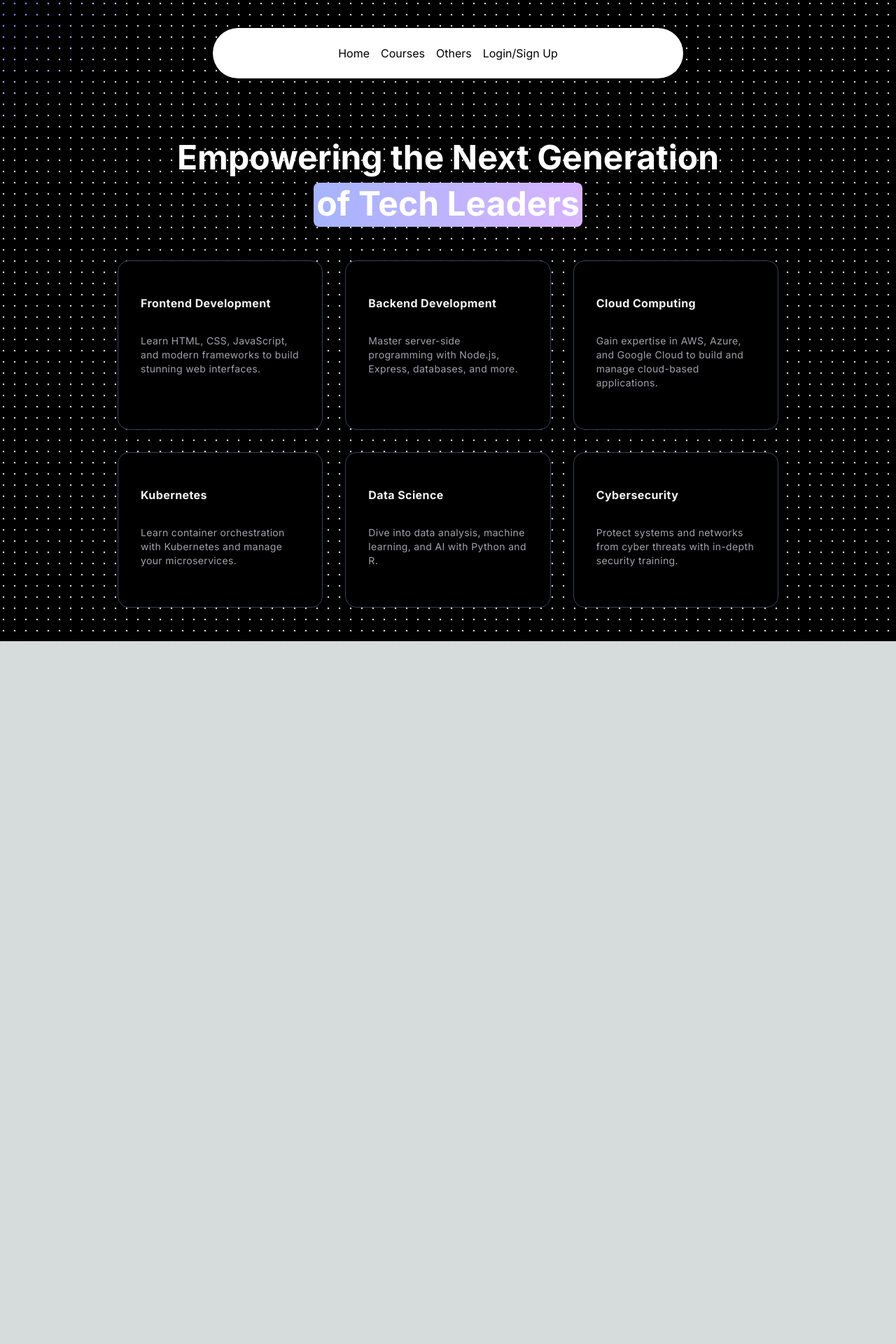
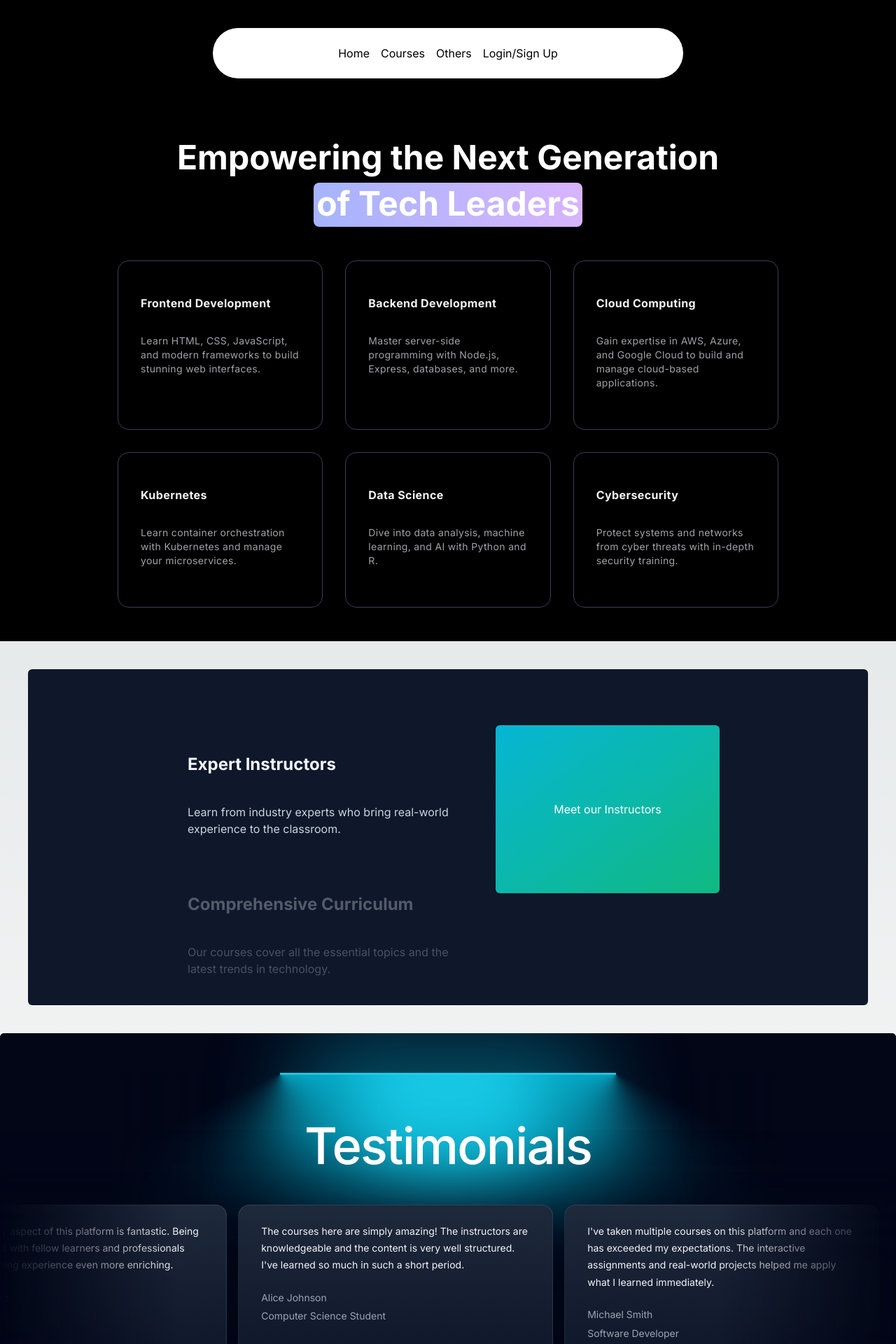
Before and after one commit to l0rdsky/edunet-basic_NextJs_project-, a Next.js app: page / in a window 1280 px wide. Shown: the top 1920 px of the page at 70% size. Before the commit the page ends 916 px from the top, so only its background shows below. Built offline with nearby package versions, Linux system fonts and the light colour scheme.

Commit message:
added whychoose section and gridbackground(does'nt worked)

```diff
--- a/src/app/page.tsx
+++ b/src/app/page.tsx
@@ -1,11 +1,21 @@
 import HeroSection from "@/components/HeroSection";
-import CardHover from "@/components/CardHover";
+import StickyScrollRevealDemo from "@/components/StickyScrollBar";
+import GridBackgroundDemo from "@/components/GridBackground";
+import InfiniteMovingCardsDemo from "@/components/InfiniteMovingCardsDemo";
+import LampDemo from "@/components/Lampdemo";
+
+
 export default function Home() {
   return (
    <>
 
     <HeroSection></HeroSection>
-{/* <CardHover></CardHover> */}
+    <StickyScrollRevealDemo></StickyScrollRevealDemo>
+    {/* <GridBackgroundDemo>
+    </GridBackgroundDemo> */}
+    <LampDemo>
+    </LampDemo>
+    {/* <InfiniteMovingCardsDemo></InfiniteMovingCardsDemo> */}
    </>
   );
 }
--- /dev/null
+++ b/src/components/GridBackground.tsx
@@ -0,0 +1,13 @@
+import React from "react";
+
+export default function GridBackgroundDemo() {
+  return (
+    <div className="h-[50rem] w-full dark:bg-black bg-white  dark:bg-grid-white/[0.2] bg-grid-black/[0.2] relative flex items-center justify-center">
+      {/* Radial gradient for the container to give a faded look */}
+      <div className="absolute pointer-events-none inset-0 flex items-center justify-center dark:bg-black bg-white [mask-image:radial-gradient(ellipse_at_center,transparent_20%,black)]"></div>
+      <p className="text-4xl sm:text-7xl font-bold relative z-20 bg-clip-text text-transparent bg-gradient-to-b from-neutral-200 to-neutral-500 py-8">
+        Backgrounds
+      </p>
+    </div>
+  );
+}
--- /dev/null
+++ b/src/data/whychooseus.tsx
@@ -0,0 +1,49 @@
+import React from "react";
+import Link from "next/link";
+
+export const whyChooseUsContent = [
+  {
+    title: "Expert Instructors",
+    description: "Learn from industry experts who bring real-world experience to the classroom.",
+    content: (
+      <div className="h-full w-full bg-[linear-gradient(to_bottom_right,var(--cyan-500),var(--emerald-500))] flex items-center justify-center text-white">
+        Meet our Instructors
+      </div>
+    ),},
+  {
+    title: "Comprehensive Curriculum",
+    description: "Our courses cover all the essential topics and the latest trends in technology.",
+    content: (
+      <div className="h-full w-full  flex items-center justify-center text-white">
+       View Curriculum
+      </div>
+    ),},
+  {
+    title: "Flexible Learning",
+    description: "Access course materials anytime, anywhere, and learn at your own pace.",
+    content: <Link href="/learning-options" className="h-full w-full bg-[linear-gradient(to_bottom_right,var(--cyan-500),var(--emerald-500))] flex items-center justify-center text-white">
+    Learn More</Link>,
+  },
+  {
+    title: "Career Support",
+    description: "Get guidance and support to advance your career with our dedicated career services.",
+    content: <Link href="/career-support" className="h-full w-full bg-[linear-gradient(to_bottom_right,var(--cyan-500),var(--emerald-500))] flex items-center justify-center text-white">
+    Explore Career Services</Link>,
+  },
+  {
+    title: "Affordable Pricing",
+    description: "We offer competitive pricing and flexible payment options to fit your budget.",
+    content: <Link href="/pricing" className="h-full w-full bg-[linear-gradient(to_bottom_right,var(--cyan-500),var(--emerald-500))] flex items-center justify-center text-white">
+    Check Pricing</Link>,
+  },
+  {
+    title: "Community Engagement",
+    description: "Join a vibrant community of learners and professionals for networking and collaboration.",
+    content: (
+      <div className="h-full w-full bg-[linear-gradient(to_bottom_right,var(--cyan-500),var(--emerald-500))] flex items-center justify-center text-white">
+        Join the community
+      </div>
+    ),
+  },
+];
+export default whyChooseUsContent
--- a/tailwind.config.ts
+++ b/tailwind.config.ts
@@ -14,6 +14,17 @@ const config: Config = {
   darkMode:"class",
   theme: {
     extend: {
+      animation: {
+        scroll:
+          "scroll var(--animation-duration, 40s) var(--animation-direction, forwards) linear infinite",
+      },
+      keyframes: {
+        scroll: {
+          to: {
+            transform: "translate(calc(-50% - 0.5rem))",
+          },
+        },
+      },
       backgroundImage: {
         "gradient-radial": "radial-gradient(var(--tw-gradient-stops))",
         "gradient-conic":
@@ -26,9 +37,19 @@ const config: Config = {
     function ({ matchUtilities, theme }: any) {
       matchUtilities(
         {
-          "bg-dot-thick": (value: any) => ({
+          "bg-grid": (value: any) => ({
             backgroundImage: `url("${svgToDataUri(
-              `<svg xmlns="http://www.w3.org/2000/svg" viewBox="0 0 32 32" width="16" height="16" fill="none"><circle fill="${value}" id="pattern-circle" cx="10" cy="10" r="2.5"></circle></svg>`
+              `<svg xmlns="http://www.w3.org/2000/svg" viewBox="0 0 32 32" width="32" height="32" fill="none" stroke="${value}"><path d="M0 .5H31.5V32"/></svg>`
+            )}")`,
+          }),
+          "bg-grid-small": (value: any) => ({
+            backgroundImage: `url("${svgToDataUri(
+              `<svg xmlns="http://www.w3.org/2000/svg" viewBox="0 0 32 32" width="8" height="8" fill="none" stroke="${value}"><path d="M0 .5H31.5V32"/></svg>`
+            )}")`,
+          }),
+          "bg-dot": (value: any) => ({
+            backgroundImage: `url("${svgToDataUri(
+              `<svg xmlns="http://www.w3.org/2000/svg" viewBox="0 0 32 32" width="16" height="16" fill="none"><circle fill="${value}" id="pattern-circle" cx="10" cy="10" r="1.6257413380501518"></circle></svg>`
             )}")`,
           }),
         },
```
